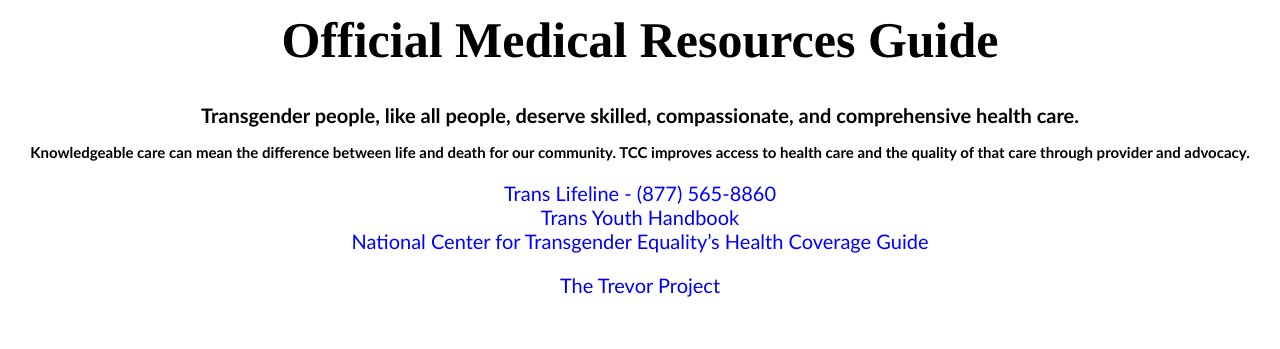
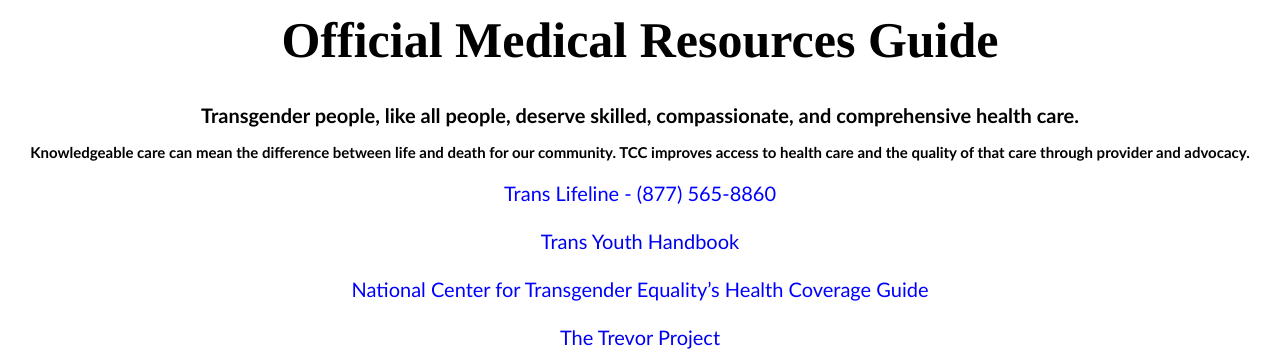
Before and after one commit to amyktruongdev/TransCareConnect, a plain HTML site: page resources.html in a window 1280 px wide. Shown: the part 915-1264 px from the top of the page. Before the commit the page ends 1212 px from the top, so only its background shows below. Drawn offline with Linux system fonts and the light colour scheme.

Commit message:
FINAL!!!

```diff
--- a/resources.html
+++ b/resources.html
@@ -18,12 +18,12 @@
 
 <body>
 
-  <p style="text-align:center; color:blue">Trans Lifeline - (877) 565-8860 <br>
-  <a href="https://hlslgbtq.org/trans-youth-handbook">Trans Youth Handbook</a> <br>
+  <p style="text-align:center; color:blue">Trans Lifeline - (877) 565-8860 <br> <br>
+  <a href="https://hlslgbtq.org/trans-youth-handbook">Trans Youth Handbook</a> <br> <br>
     National Center for Transgender Equality’s Health Coverage Guide
-    <br>
-  <p style="text-align:center; color:blue">
-  <a href="https://www.thetrevorproject.org">The Trevor Project</a>
+    <br> <br>
+<!--   <p style="text-align:center; color:blue"> -->
+  <a href="https://www.thetrevorproject.org">The Trevor Project</a> <br>
 </p>
 
 
```
